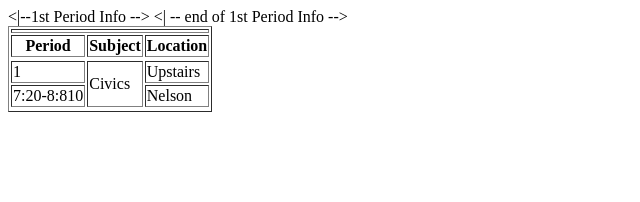
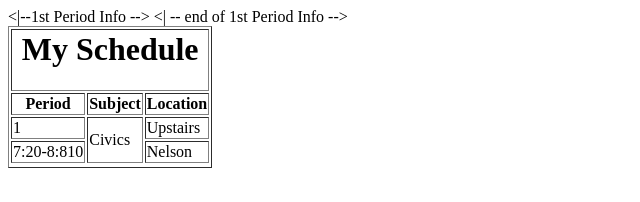
Before and after one commit to IsabellaV206/csp2022-spring, a plain HTML site: page secretpage2.html in a window 1280 px wide. Shown: the whole page, without its empty margins (0-640 px from the left). Drawn offline with Linux system fonts and the light colour scheme.

Commit message:
Update secretpage2.html

```diff
--- a/secretpage2.html
+++ b/secretpage2.html
@@ -3,16 +3,16 @@
   <body>
     <table border=1px>
       <tr>
-        <th colspan=3><h1><My Schedule</h1></th>
+        <th colspan=3><h1>My Schedule</h1></th>
     </tr>
   <tr>
     <th>Period</th>
     <th>Subject</th>
     <th>Location</th>
-  </tr>
-       <tr>
+       </tr>
          <|--1st Period Info -->
-           </tr>
+        <tr>
+
          <td>1</td>
          <td rowspan=2>Civics</td>
          <td>Upstairs</td>
```
